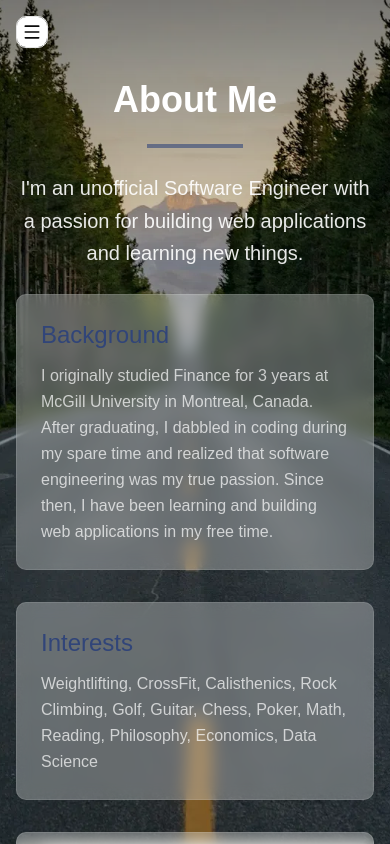
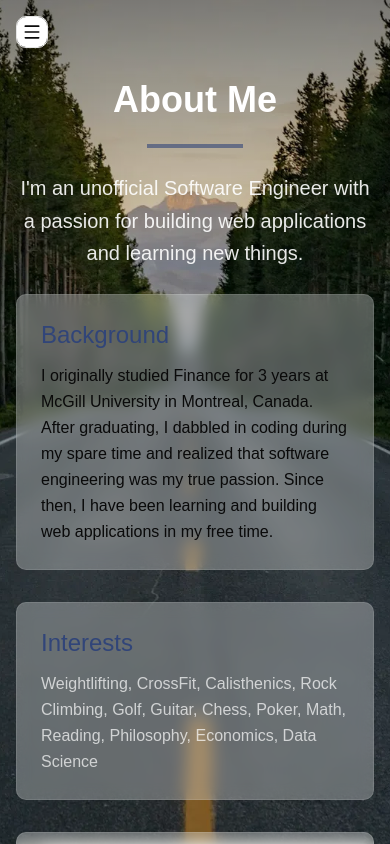
Before and after one commit to maxsands700/website, a React (Vite) app: page /about-me in a window 390 px wide. Shown: the top 844 px of the page. Built offline with nearby package versions, Linux system fonts and the light colour scheme.

Commit message:
Fixed Background - About Me section to be more readable on mobile

```diff
--- a/src/components/BackgroundLayout.tsx
+++ b/src/components/BackgroundLayout.tsx
@@ -1,12 +1,20 @@
 import { useState, useEffect } from "react";
-import { Outlet } from "react-router-dom";
+import { Outlet, useLocation } from "react-router-dom";
 
 export function BackgroundLayout() {
   const [loaded, setLoaded] = useState(false);
+  const location = useLocation();
 
   useEffect(() => {
-    requestAnimationFrame(() => setLoaded(true));
-  }, []);
+    if (location.pathname === "/") {
+      setLoaded(false);
+      requestAnimationFrame(() => {
+        requestAnimationFrame(() => setLoaded(true));
+      });
+    } else {
+      setLoaded(true);
+    }
+  }, [location.pathname]);
 
   return (
     <>
--- a/src/pages/AboutMe.tsx
+++ b/src/pages/AboutMe.tsx
@@ -71,13 +71,10 @@ export default function AboutMe() {
           }`}
         >
           <div className="md:col-span-2 rounded-lg border border-white/10 bg-background/30 backdrop-blur-sm p-6 space-y-3">
-            <h2
-              className="text-2xl font-light text-white"
-              style={{ color: "oklch(0.4009 0.091 266.48)" }}
-            >
+            <h2 className="text-2xl font-light text-[oklch(0.4009_0.091_266.48)]">
               Background
             </h2>
-            <p className="text-white/70 font-light leading-relaxed">
+            <p className="text-grey-500 md:text-white/70 font-light leading-relaxed">
               I originally studied Finance for 3 years at McGill University in
               Montreal, Canada. After graduating, I dabbled in coding during my
               spare time and realized that software engineering was my true
```
